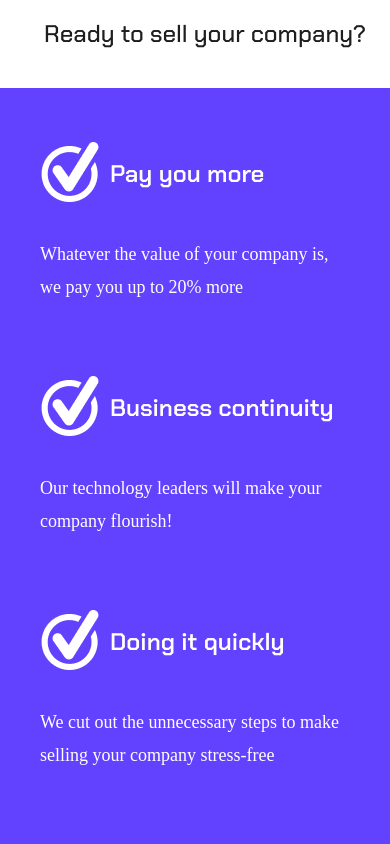
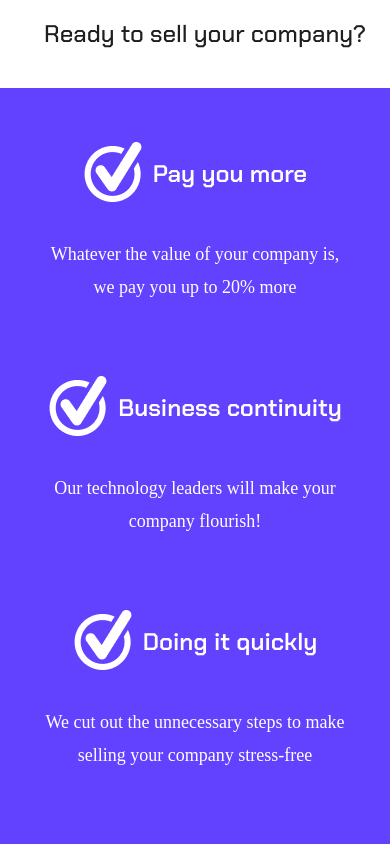
Before and after one commit to Arthur7711/lending-Page, a React (Create React App) app: page / in a window 390 px wide. Shown: the part 880-1724 px from the top of the page. Built offline with nearby package versions, Linux system fonts and the light colour scheme.

Commit message:
style:(home text and ext)

```diff
--- a/src/components/ext/Ext.module.css
+++ b/src/components/ext/Ext.module.css
@@ -4,6 +4,7 @@
 .box {
   display: flex;
   align-items: center;
+  justify-content: center;
 }
 .box .imgBox {
   margin-right: 10px;
@@ -17,15 +18,19 @@
   color: #ffffff;
 }
 .text {
+  display: flex;
+  justify-content: center;
   height: 66px;
   font-family: " Noto Sans";
   font-weight: 500;
   font-size: 24px;
   line-height: 33px;
   color: #ffffff;
+  padding: 0 30px 0 30px;
+  text-align: center;
 }
 
-@media (max-width:500px) {
+@media (max-width: 500px) {
   .title {
     height: auto;
     font-family: "Chakra Petch";
@@ -41,5 +46,6 @@
     font-size: 18px;
     line-height: 33px;
     color: #ffffff;
+    padding: 0 5px 0 5px;
   }
 }
--- a/src/homePage/HomePage.module.css
+++ b/src/homePage/HomePage.module.css
@@ -20,7 +20,7 @@
   height: 62px;
   font-family: "Chakra Petch";
   font-weight: 600;
-  font-size: 48px;
+  font-size: 42px;
   line-height: 62px;
   color: #321eb3;
   text-transform: uppercase;
@@ -31,7 +31,7 @@
   text-transform: uppercase;
   font-family: "Chakra Petch";
   font-weight: 600;
-  font-size: 50px;
+  font-size: 44px;
   color: #321eb3;
   text-align: right;
 }
```
